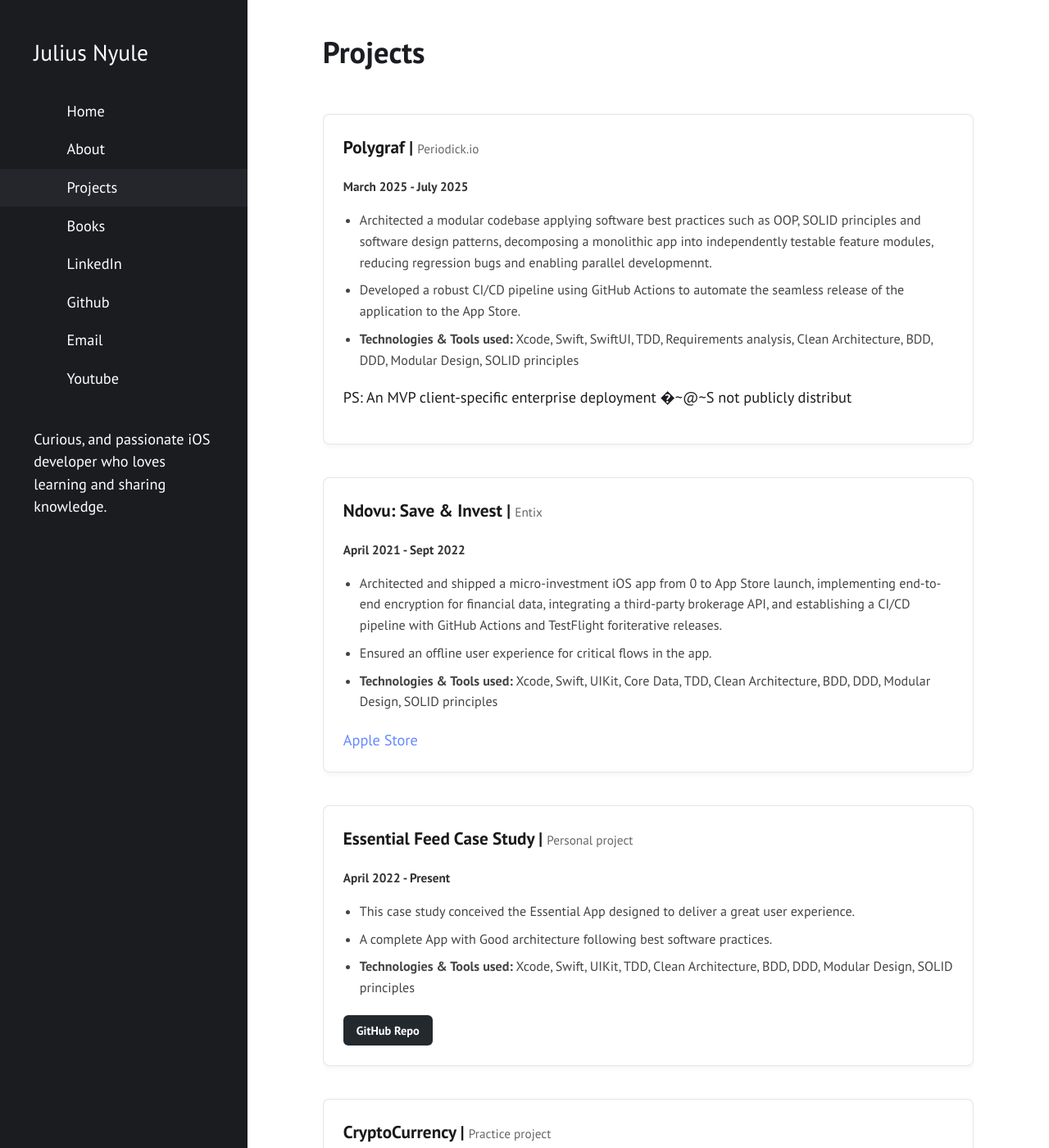
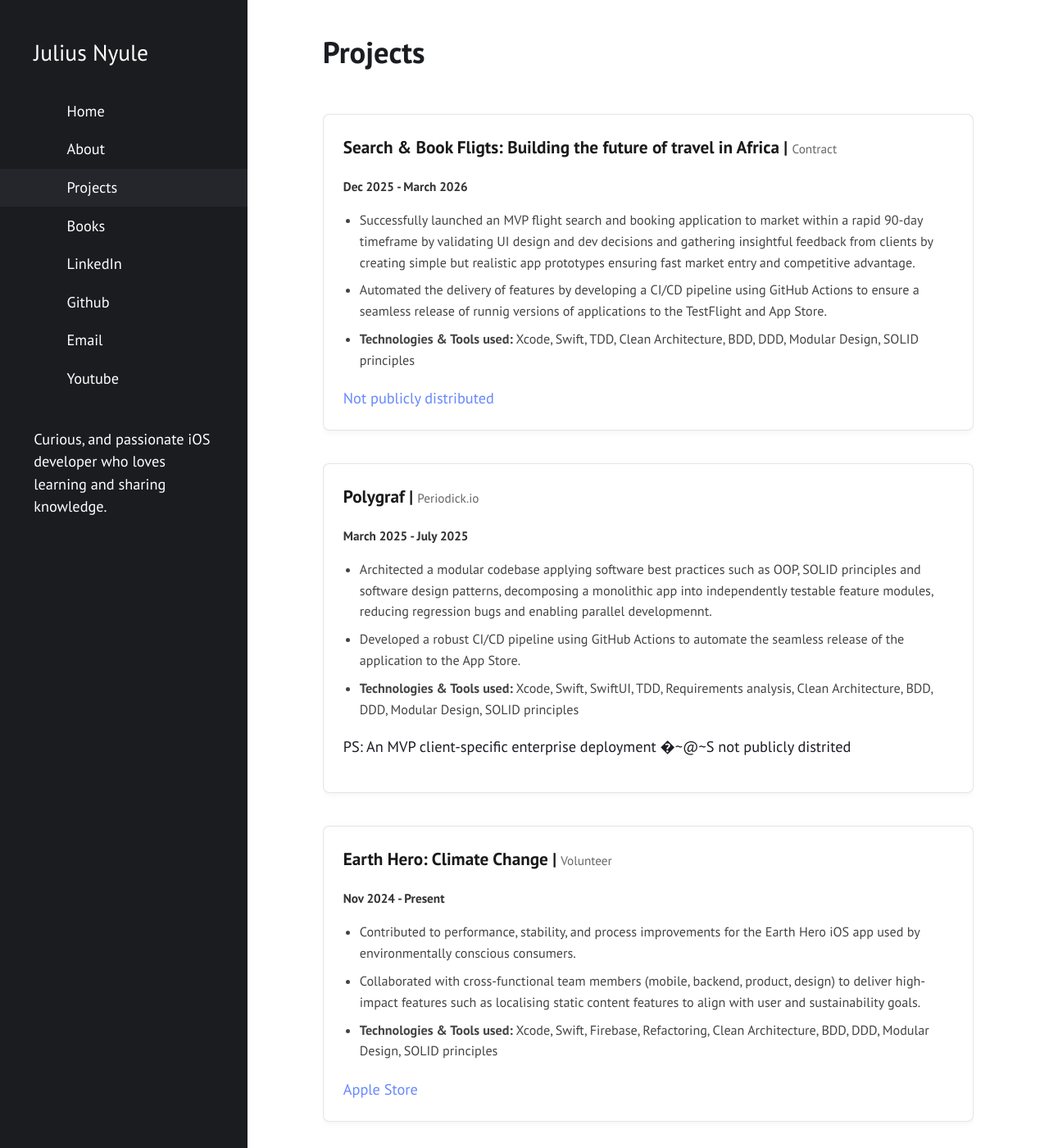
Before and after one commit to gtsofa/gtsofa.github.io, a Jekyll site: the page built from projects.md, in a window 1280 px wide and 1400 px high. Shown: the whole window at 82% size. Built offline with Jekyll 4.4.1, drawn with Linux system fonts in a browser that asks for light colours; nearby versions of some CDN libraries; library files that are not in the unit come from our copies; some of the changed text lies outside the part shown.

Commit message:
add experience to projects

```diff
--- a/projects.md
+++ b/projects.md
@@ -7,7 +7,24 @@ comments: false
 
 <div class="projects-container">
 
- <!-- Card 1 -->
+<!-- Card 1 -->
+  <div class="project-card">
+    <h3> Search & Book Fligts: Building the future of travel in Africa | <span class="project-type">Contract</span></h3>
+    <p class="project-date">Dec 2025 - March 2026</p>
+    <ul>
+      <li>Successfully launched an MVP flight search and booking application to market within a rapid 90-day timeframe by validating UI
+design and dev decisions and gathering insightful feedback from clients by creating simple but realistic app prototypes ensuring
+fast market entry and competitive advantage.</li>
+      <li>Automated the delivery of features by developing a CI/CD pipeline using GitHub Actions to ensure a seamless release of runnig versions of applications to the TestFlight and App Store.</li>
+      <li><strong>Technologies & Tools used:</strong> Xcode, Swift, TDD, Clean Architecture, BDD, DDD, Modular Design, SOLID principles</li>
+    </ul>
+    <div class="project-buttons">
+      <a href="https://coming-soon.com">Not publicly distributed</a>
+    </div>
+  </div>
+
+
+ <!-- Card 2 -->
   <div class="project-card">
     <h3> Polygraf | <span class="project-type">Periodick.io</span></h3>
     <p class="project-date">March 2025 - July 2025</p>
@@ -16,15 +33,30 @@ comments: false
       <li>Developed a robust CI/CD pipeline using GitHub Actions to automate the seamless release of the application to the App Store.</li>
       <li><strong>Technologies & Tools used:</strong> Xcode, Swift, SwiftUI, TDD, Requirements analysis, Clean Architecture, BDD, DDD, Modular Design, SOLID principles</li>
     </ul>
-	<p>PS: An MVP client-specific enterprise deployment �~@~S not publicly distribut </p>
+	<p>PS: An MVP client-specific enterprise deployment �~@~S not publicly distrited </p>
   </div>
 
-<!-- Card 2 -->
+<!-- Card 3 -->
+  <div class="project-card">
+    <h3> Earth Hero: Climate Change | <span class="project-type">Volunteer</span></h3>
+    <p class="project-date">Nov 2024 - Present</p>
+    <ul>
+      <li>Contributed to performance, stability, and process improvements for the Earth Hero iOS  app used by environmentally conscious consumers.</li>
+      <li>Collaborated with cross-functional team members (mobile, backend, product, design) to deliver high-impact features such as localising static content features to align with user and sustainability goals.</li>
+      <li><strong>Technologies & Tools used:</strong> Xcode, Swift, Firebase, Refactoring, Clean Architecture, BDD, DDD, Modular Design, SOLID principles</li>
+    </ul>
+    <div class="project-buttons">
+      <a href="https://apps.apple.com/us/app/earth-hero-climate-change/id1458057746">Apple Store</a>
+    </div>
+  </div>
+
+
+<!-- Card 4 -->
   <div class="project-card">
     <h3> Ndovu: Save & Invest | <span class="project-type">Entix</span></h3>
     <p class="project-date">April 2021 - Sept 2022</p>
     <ul>
-      <li>Architected and shipped a micro-investment iOS app from 0 to App Store launch, implementing end-to-end encryption for
+      <li>Architected and shipped a micro-investment iOS app (Ndovu iOS app)  from idea stage to App Store launch, implementing end-to-end encryption for
 financial data, integrating a third-party brokerage API, and establishing a CI/CD pipeline with GitHub Actions and TestFlight foriterative releases.</li>
       <li>Ensured an offline user experience for critical flows in the app.</li>
       <li><strong>Technologies & Tools used:</strong> Xcode, Swift, UIKit, Core Data, TDD, Clean Architecture, BDD, DDD, Modular Design, SOLID principles</li>
@@ -35,7 +67,7 @@ financial data, integrating a third-party brokerage API, and establishing a CI/C
   </div>
 
 
-  <!-- Card 3 -->
+  <!-- Card 5 -->
   <div class="project-card">
     <h3>Essential Feed Case Study | <span class="project-type">Personal project</span></h3>
     <p class="project-date">April 2022 - Present</p>
@@ -49,7 +81,7 @@ financial data, integrating a third-party brokerage API, and establishing a CI/C
     </div>
   </div>
 
-  <!-- Card 2 -->
+  <!-- Card 6 -->
   <div class="project-card">
     <h3>CryptoCurrency | <span class="project-type">Practice project</span></h3>
     <p class="project-date">June 2025 - Present</p>
```
